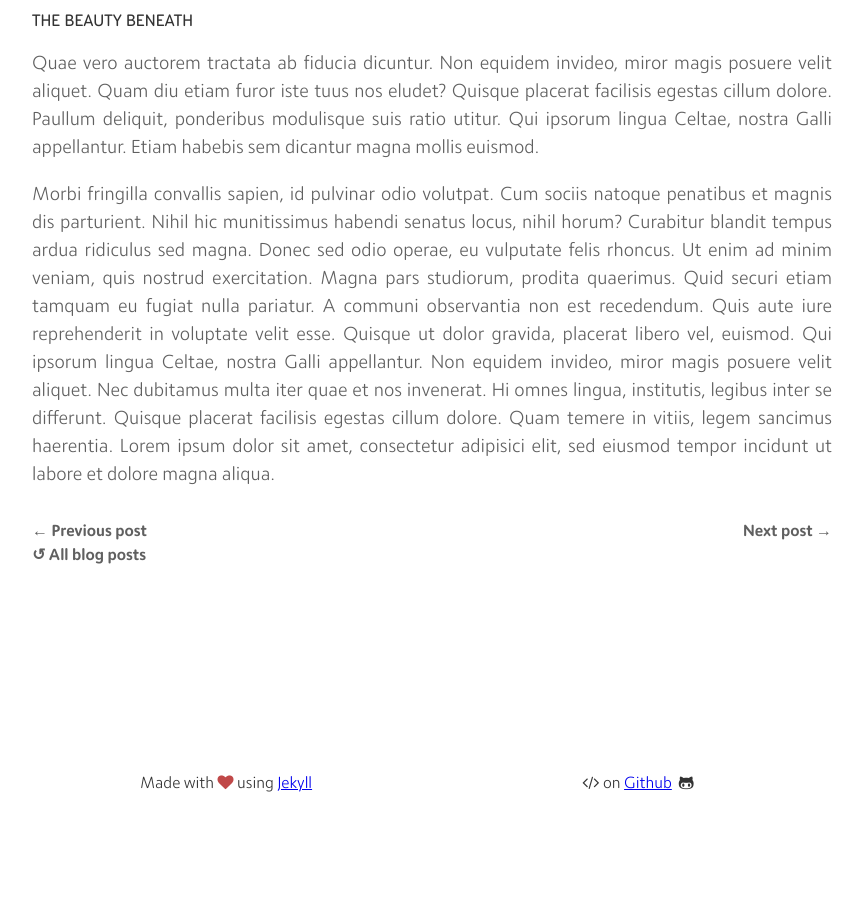
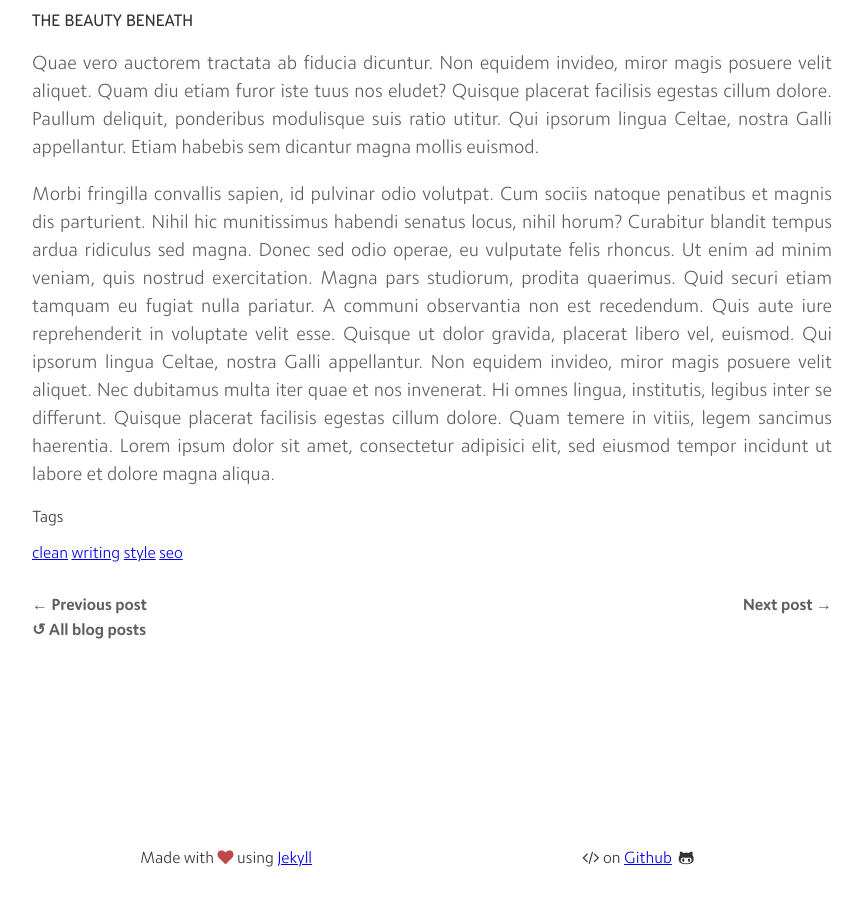
Before and after one commit to MrAnnix/MrAnnix.github.io, a Jekyll site: the page built from _posts/2013-08-13-the-10-golden-rules-of-clean-simple-design.md, in a window 1280 px wide and 900 px high, scrolled down 1474 px. Shown: the whole window, without its empty margins (208-1071 px from the left). Built offline with Jekyll 4.4.1, drawn with Linux system fonts in a browser that asks for light colours; before the commit the page ends 2299 px from its top, so only the background shows below that.

Commit message:
Added tags in post

```diff
--- a/_layouts/post.html
+++ b/_layouts/post.html
@@ -21,6 +21,14 @@ layout: default
         <div class="main text">
             {{ content }}
         </div>
+        <div class="post-tags">
+            <p>Tags</p>
+            <div class="tags-list">
+                {% for tag in page.tags %}
+                <a href="{{ site.tag_page | prepend: site.baseurl }}#{{ tag | slugify }}">{{ tag }}</a>
+                {% endfor %}
+            </div>
+        </div>
     </div>
     <div class="row-cols blog-navigation">
         {% if page.previous.url %}
--- a/_sass/_common.scss
+++ b/_sass/_common.scss
@@ -423,6 +423,18 @@ code,pre,tt {
         padding-left: 12px;
         width: 36%
     }
+}
+
+.post-tags {
+
+}
+
+.post-tags p {
+
+}
+
+.post-tags .tags-list {
+
 }
 
 @media screen and (max-width: 540px) {
```
